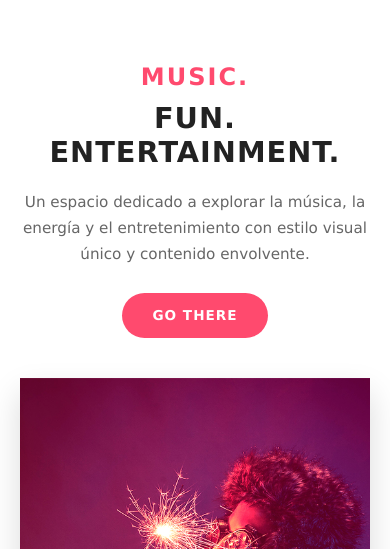
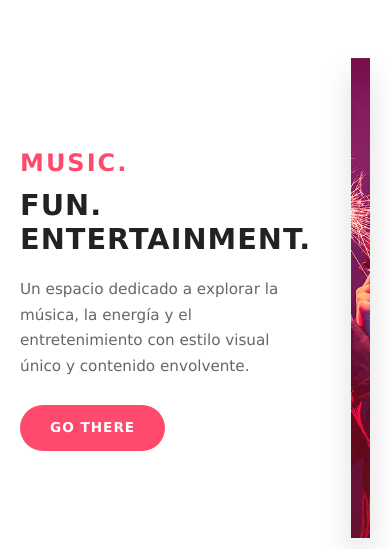
Before and after one commit to julianmetal2023-sudo/proyecto_pagina_musica, a plain HTML site: page index.html in a window 390 px wide. Shown: the part 295-844 px from the top of the page. Drawn offline with Linux system fonts and the light colour scheme.

Commit message:
Remove commented sections and clean up CSS

```diff
--- a/style/style.css
+++ b/style/style.css
@@ -53,7 +53,7 @@ body {
     width: 100%;
     height: 70vh;
     min-height: 400px;
-    background-color: #111; /* Color de respaldo mientras carga la imagen */
+    background-color: #111;
 }
 
 .hero-img {
@@ -88,7 +88,7 @@ body {
     color: #ffffff;
 }
 
-/* --- Filas de contenido (Secciones centrales) --- */
+
 .content-row {
     display: flex;
     align-items: center;
@@ -116,7 +116,7 @@ body {
     width: 100%;
     max-width: 400px;
     height: 480px;
-    background-color: #eee; /* Fondo de marcador de posición para la imagen */
+    background-color: #eee;
     overflow: hidden;
 }
 
@@ -155,7 +155,7 @@ body {
     line-height: 1.7;
 }
 
-/* --- Sección de Banner con Fondo --- */
+
 .banner-section {
     position: relative;
     width: 100%;
@@ -203,7 +203,7 @@ body {
     margin-bottom: 25px;
 }
 
-/* --- Footer --- */
+
 .footer {
     background-color: #ff3b68;
     color: #ffffff;
@@ -262,14 +262,6 @@ body {
     justify-self: end;
 }
 
-/* Responsividad para pantallas pequeñas */
-@media (max-width: 768px) {
-    .content-row,
-    .content-row.reverse {
-        flex-direction: column;
-        text-align: center;
-    }
-
     .banner-overlay {
         justify-content: center;
         padding-right: 0;
```
